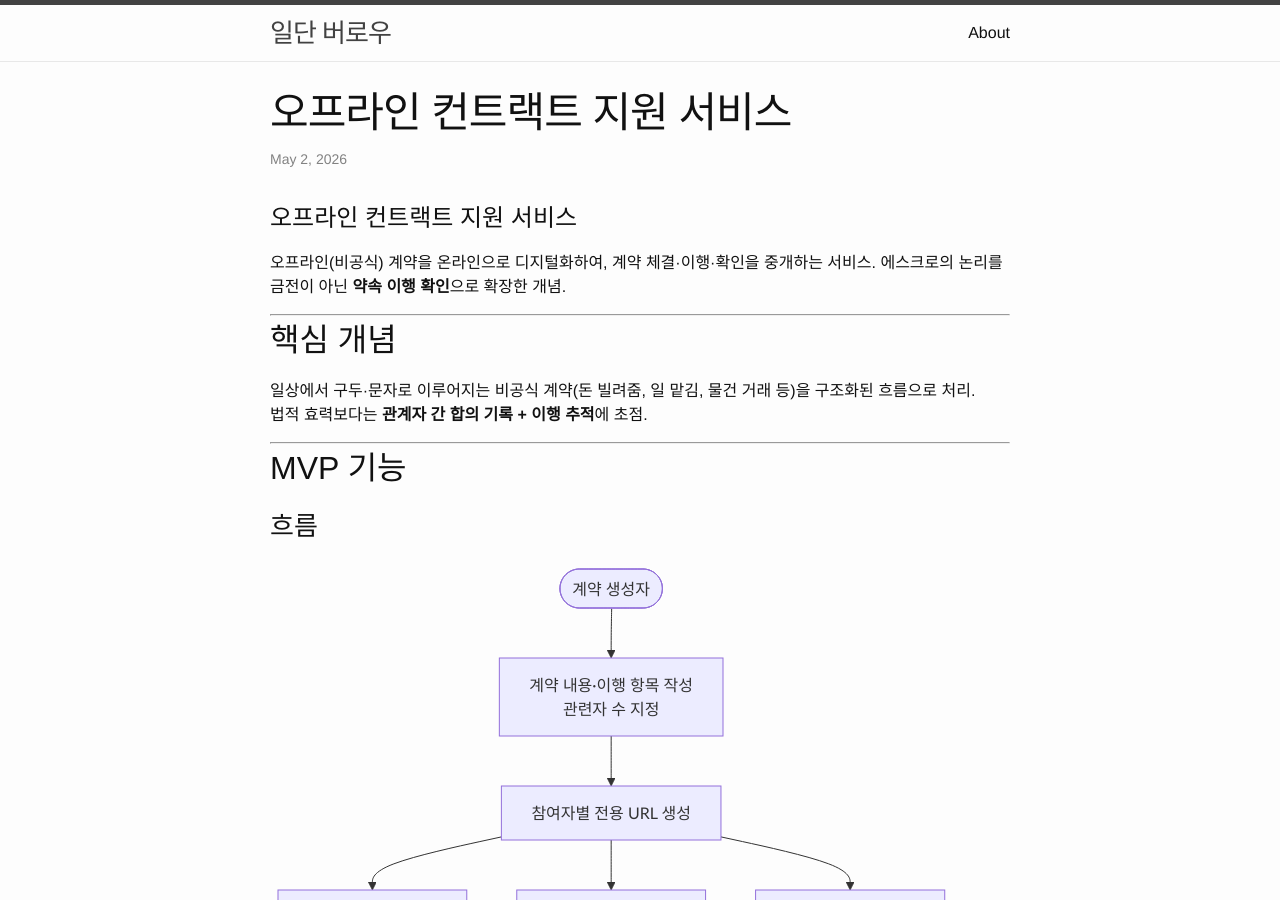
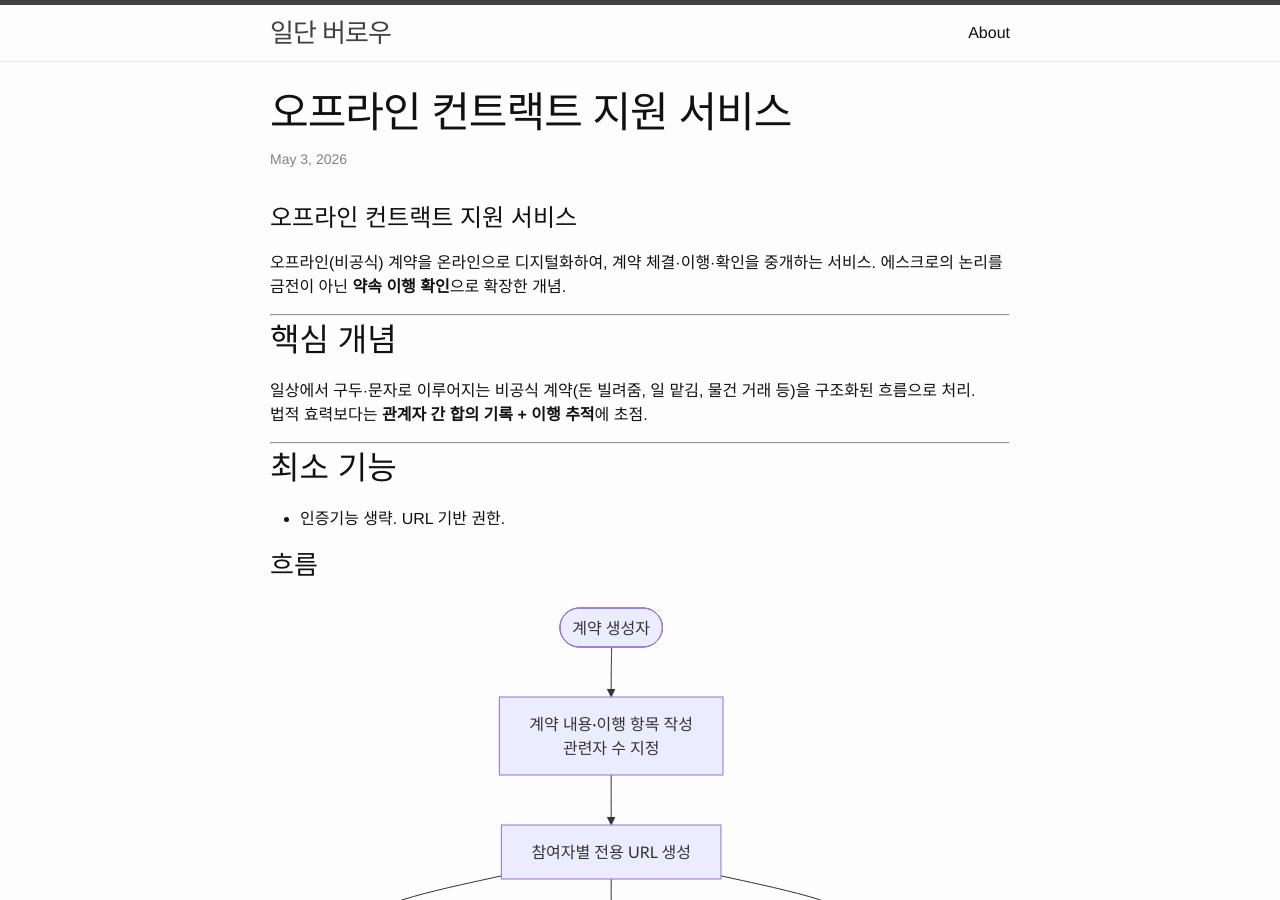
Before and after one commit to JustBurrow/JustBurrow.github.io, a Jekyll site: the page built from _posts/2026-05-03-offline-contract-service.md, in a window 1280 px wide and 900 px high. Built offline with Jekyll 4.4.1, drawn with Linux system fonts in a browser that asks for light colours.

Commit message:
🚚 오늘 날짜로 변경.

```diff
--- a/_posts/2026-05-02-offline-contract-service.md
+++ b/_posts/2026-05-03-offline-contract-service.md
@@ -17,7 +17,9 @@ title: "오프라인 컨트랙트 지원 서비스"
 
 ---
 
-## MVP 기능
+## 최소 기능
+
+- 인증기능 생략. URL 기반 권한.
 
 ### 흐름
 
```
